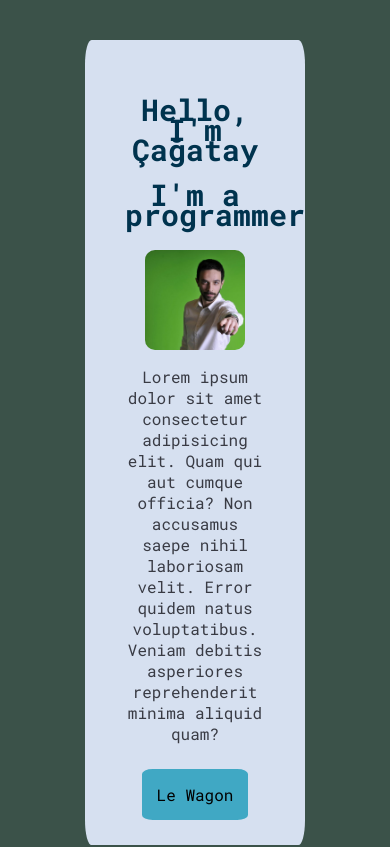
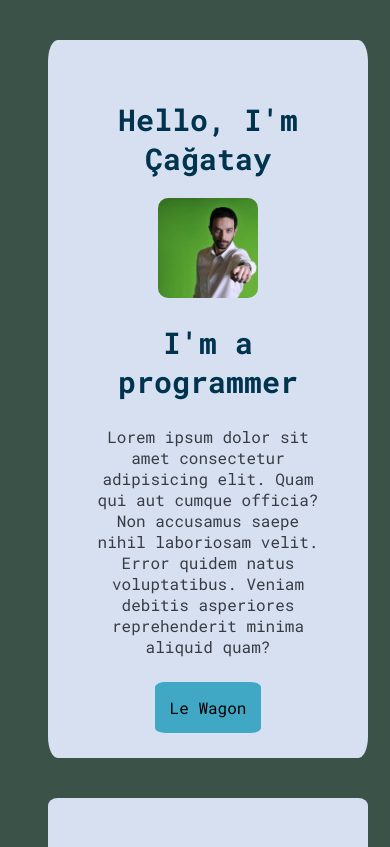
Before and after one commit to norrec99/profile, a plain HTML site: page index.html in a window 390 px wide. Shown: the top 847 px of the page. Drawn offline with Linux system fonts and the light colour scheme.

Commit message:
added Le Wagon link and changed the h2 tag below the picture

```diff
--- a/index.html
+++ b/index.html
@@ -10,12 +10,13 @@
   <div class="container">
     <div class="card">
       <h1>Hello, I'm Çağatay</h1>
-      <h2>I'm a programmer</h2>
 
       <img src="images/ProfilePhoto.png" alt="Çağatay's photo with a green backgroun">
 
+      <h2>I'm a programmer</h2>
+
       <p class="introduction">Lorem ipsum dolor sit amet consectetur adipisicing elit. Quam qui aut cumque officia? Non accusamus saepe nihil laboriosam velit. Error quidem natus voluptatibus. Veniam debitis asperiores reprehenderit minima aliquid quam?</p>
-      <a class="btn-blue" href="#" target="_blank">Le Wagon</a>
+      <a class="btn-blue" href="https://www.lewagon.com/istanbul" target="_blank">Le Wagon</a>
     </div>
     <div class="card">
       <h3>
--- a/style.css
+++ b/style.css
@@ -29,7 +29,6 @@ body {
 h1, h2 {
   color: #00334e;
   font-size: 30px;
-  line-height: 20px;
 }
 
 h3 {
@@ -92,6 +91,6 @@ a:hover {
 @media (max-width: 540px) {
   /* For a screen < 540px, this CSS will be read */
 .container {
-    width: 300px;
+    width: 400px;
   }
 }
```
